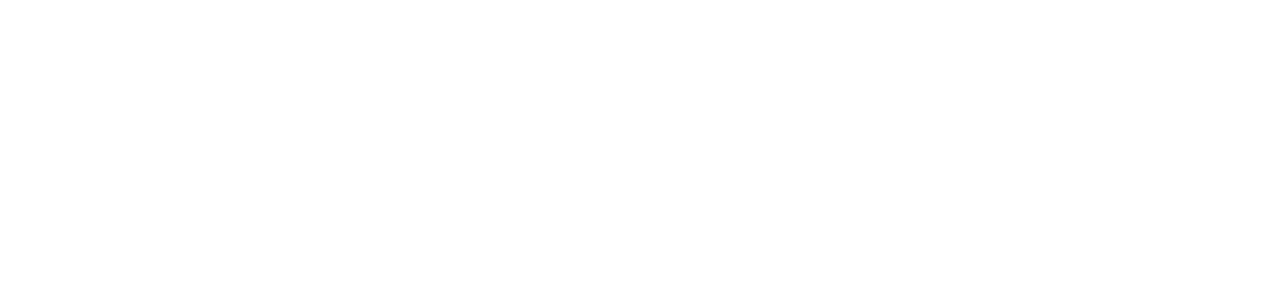
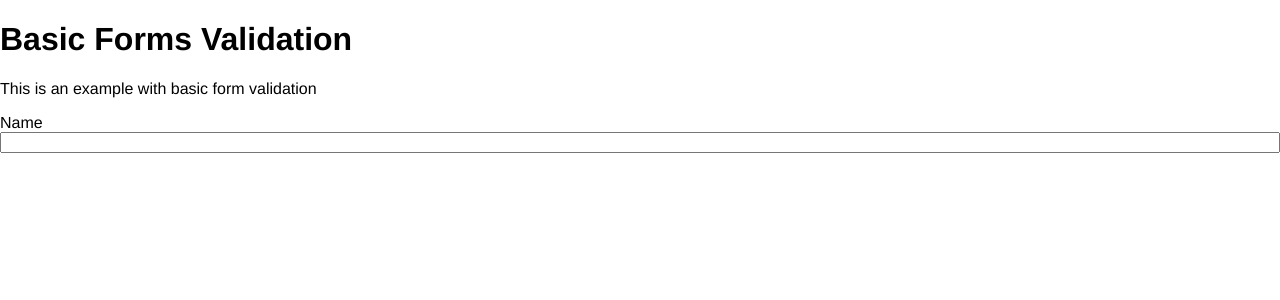
Before and after one commit to blaytenshi/vue-3-examples, a Vue app: page /basic-forms-validation in a window 1280 px wide. Before the commit this address had no page. Shown: the top 300 px of the page. Built offline with nearby package versions, Linux system fonts and the light colour scheme.

Commit message:
Moved some files Custom Input Validation Group

```diff
--- /dev/null
+++ b/src/components/InputGroup.vue
@@ -0,0 +1,33 @@
+<script setup>
+import { func, string } from "vue-types";
+import { noop } from "lodash";
+
+defineProps({
+  inputName: string().def("inputName"),
+  inputLabel: string().def("Input Name"),
+  type: string().def("text"),
+  errorMessage: string().def(""),
+  inputValue: string().def(""),
+  handleInputChange: func().def(noop()),
+});
+</script>
+
+<template>
+  <div class="input-group-wrapper">
+    <label :for="inputName">{{ inputLabel }}</label>
+    <input
+      :id="inputName"
+      :type="type"
+      :value="inputValue"
+      @input="handleInputChange"
+    >
+    <div>{{ errorMessage }}</div>
+  </div>
+</template>
+
+<style scoped>
+.input-group-wrapper {
+  display: flex;
+  flex-direction: column;
+}
+</style>
--- a/src/router/routes.js
+++ b/src/router/routes.js
@@ -22,13 +22,13 @@ export default [
     path: "/vue-3-vmodel-native-elements",
     name: "Vue3VModelNativeElements",
     displayName: "Vue 3 V-Model Native Inputs",
-    component: () => import("../views/Vue3VModelNativeElements.vue"),
+    component: () => import("../views/basic-vmodel/index.vue"),
   },
   {
     path: "/vue-3-vmodel-custom-elements",
     name: "Vue3VModelCustomElements",
     displayName: "Vue 3 V-Model Custom Elements",
-    component: () => import("../views/Vue3VModelCustomElements.vue"),
+    component: () => import("../views/custom-element-vmodel/index.vue"),
   },
   {
     path: "/composition-api-basics",
@@ -104,14 +104,20 @@ export default [
   },
   {
     path: "/reactivity-fundamentals",
-    name: "Reactivity Fundamentals",
+    name: "ReactivityFundamentals",
     displayName: "Reactivity Fundamentals",
     component: () => import("../views/vue-reactivity-fundamentals/index.vue"),
   },
   {
     path: "/query-params",
-    name: "Query Params",
+    name: "QueryParams",
     displayName: "Query Params",
     component: () => import("../views/query-params/index.vue"),
   },
+  {
+    path: "/basic-forms-validation",
+    name: "BasicFormsValidation",
+    displayName: "Basic Forms Validation",
+    component: () => import("../views/basic-forms-validation/index.vue"),
+  },
 ];
--- /dev/null
+++ b/src/views/basic-forms-validation/index.vue
@@ -0,0 +1,31 @@
+<script setup>
+import InputGroup from "../../components/InputGroup.vue";
+import { reactive } from "vue";
+
+const state = reactive({
+  inputValue: "",
+  inputValueErrorMsg: "",
+});
+
+const handleInputChange = (event) => {
+  console.log(event.target.value);
+  state.inputValue = event.target.value;
+};
+</script>
+
+<template>
+  <h1>Basic Forms Validation</h1>
+  <p>This is an example with basic form validation</p>
+  <InputGroup
+    input-name="name"
+    input-label="Name"
+    type="text"
+    :input-value="state.inputValue"
+    :handle-input-change="handleInputChange"
+    :error-message="state.inputValueErrorMsg"
+  />
+</template>
+
+<style scoped>
+
+</style>
--- a/src/views/Vue3VModelCustomElements.vue
+++ b/src/views/custom-element-vmodel/index.vue
@@ -2,7 +2,8 @@
   <h1>Vue 3 V-Model Custom Elements</h1>
   <p>In Vue 3, v-model for Custom Elements work differently now.</p>
   <p>
-    The &lt;CustomComponent /&gt; will still accept the 'v-model' directive.
+    The &lt;CustomInput /&gt; will still accept the 'v-model' directive. It will simply be mapped
+    to the 'modelValue' prop inside the CustomComponent. See inside CustomInput.vue to see!
   </p>
   <CustomInput
     v-model="customInputData"
@@ -12,7 +13,7 @@
 </template>
 
 <script>
-import CustomInput from "../components/CustomInput.vue";
+import CustomInput from "./custom-input.vue";
 
 export default {
   name: "Vue3VModelCustomElementsPage",
```
Also changed, not shown: src/views/basic-vmodel/index.vue (renamed from src/views/Vue3VModelNativeElements.vue), src/views/custom-element-vmodel/custom-input.vue (renamed from src/components/CustomInput.vue).
